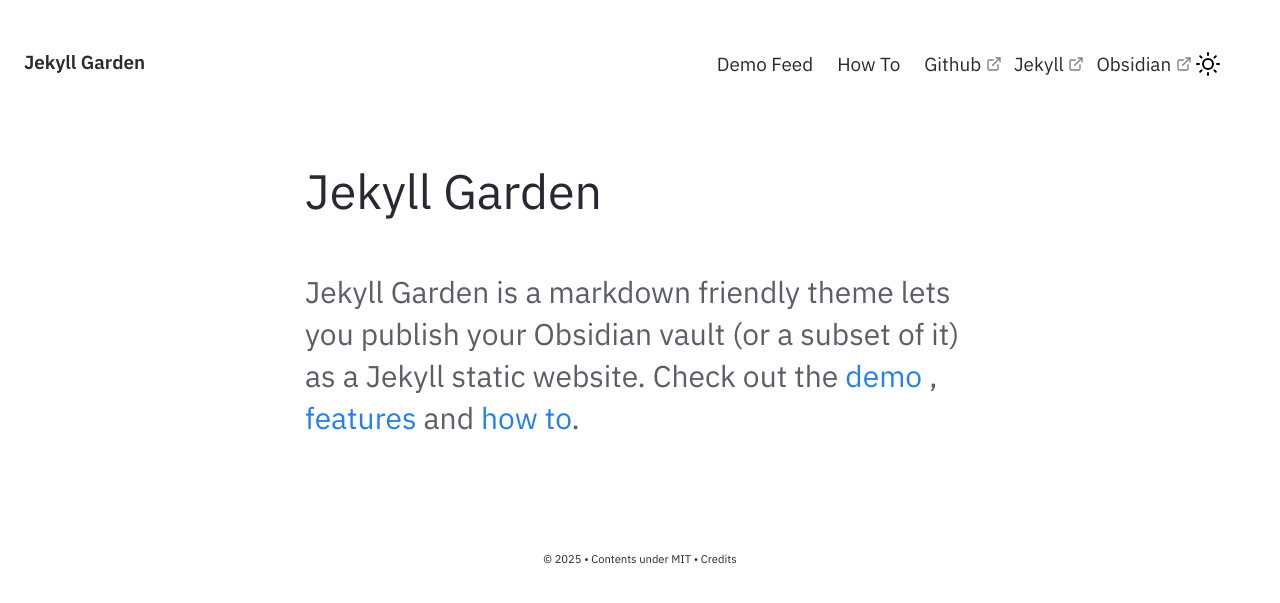
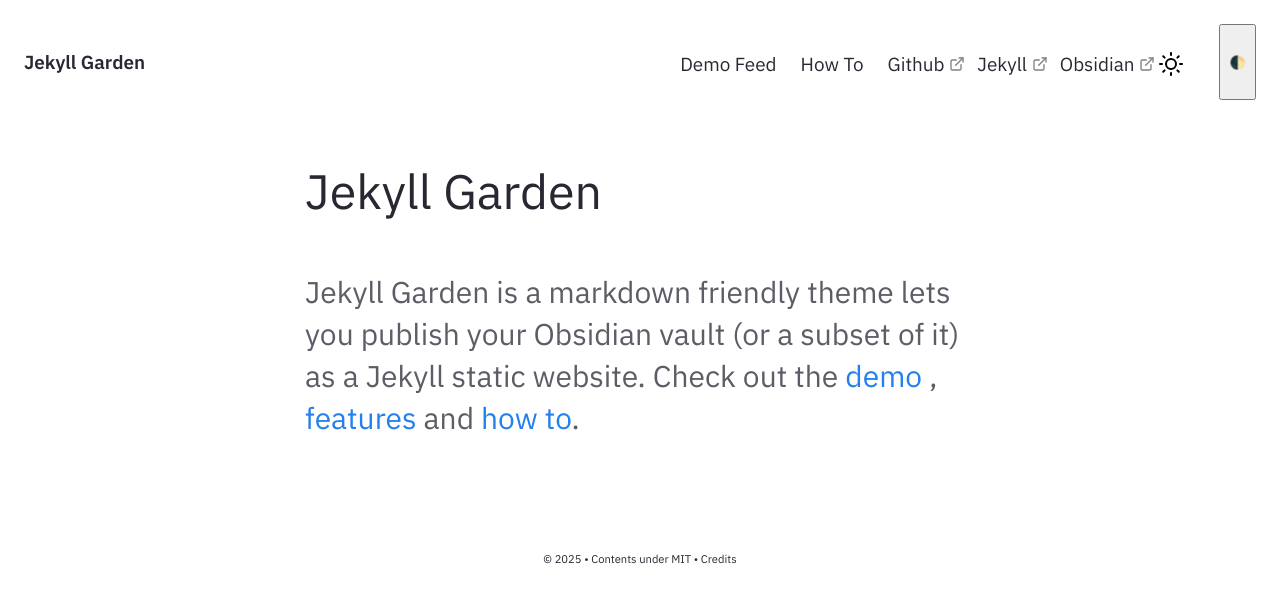
Before and after one commit to vsuh/vpub, a Jekyll site: the page built from pages/index.md, in a window 1280 px wide. Shown: the top 603 px of the page. Built offline with Jekyll 4.4.1, drawn with Linux system fonts in a browser that asks for light colours.

Commit message:
dark theme switcher-2

```diff
--- a/_config.yml
+++ b/_config.yml
@@ -65,6 +65,8 @@ plugins:
   - jekyll-feed
   - jekyll-sitemap
   - jekyll-tidy
+  - jekyll-seo-tag
+  - jekyll-lunr-js-search
 
 ## Enable Collections
 ## Suggested collects are "notes" "lists" and "blog"
--- a/_includes/Nav.html
+++ b/_includes/Nav.html
@@ -28,6 +28,7 @@
 * click on the post titles on the home page.
 *
 {%- endcomment -%}
+<script src="{{ '/assets/js/theme-toggle.js' | relative_url }}"></script>
 
 <nav class="navbar is-transparent" role="navigation" aria-label="main navigation">
     <div class="navbar-brand">
@@ -81,4 +82,8 @@
         </div>
       </div>
     </div>
+<button id="theme-toggle" aria-label="Переключить тему" style="margin-left: auto; padding: 0.3em 0.6em;">
+  🌓
+</button>
+
   </nav>
--- a/_layouts/Post.html
+++ b/_layouts/Post.html
@@ -66,6 +66,7 @@
     <!--<link href="/assets/css/prism.css" rel="stylesheet" />-->
     <link rel="alternate" type="application/rss+xml" href="{{ site.url }}/feed.xml">
 </head>
+<script src="{{ '/assets/js/theme-toggle.js' | relative_url }}"></script>
 
 <body>
     <main>
```
